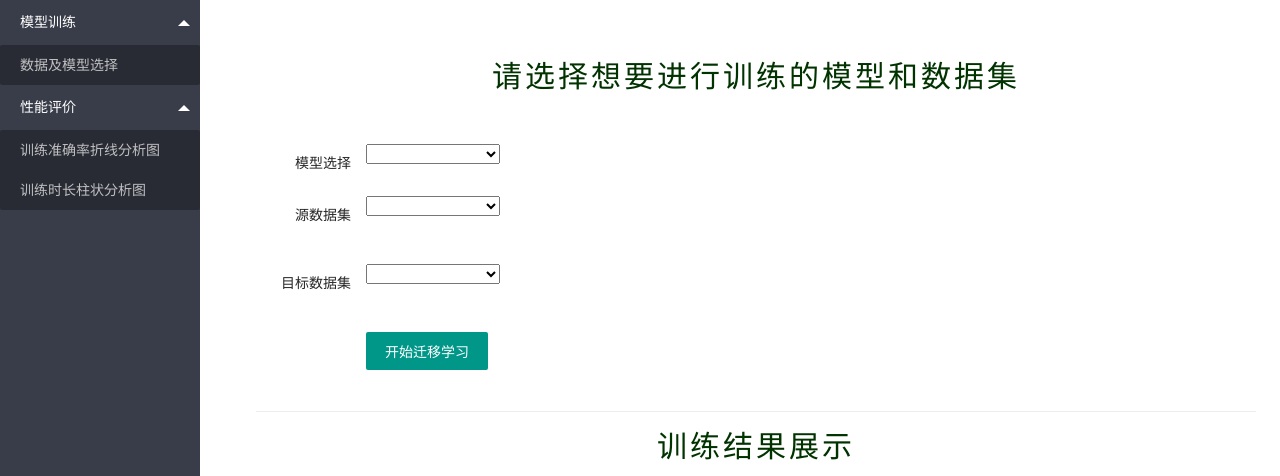
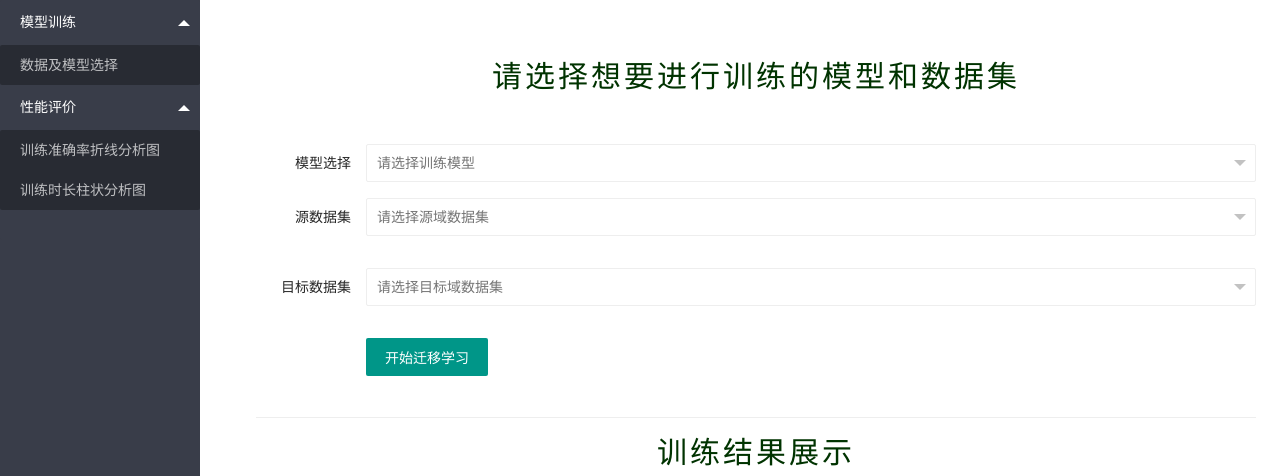
Before and after one commit to twilight2017/gradaution_project, a Django app: page / in a window 1280 px wide. Shown: the part 60-536 px from the top of the page. Run offline with Django 3.2, Linux system fonts and the light colour scheme.

Commit message:
Add files via upload

```diff
--- a/templates/identify.html
+++ b/templates/identify.html
@@ -62,33 +62,33 @@
     </br>
     </br>
   </br>
-          <form method="post">
+          <!--<form method="post">-->
         <div class="layui-form-item">
-            <form action="post">
+            <form class="layui-form" method="post">
                 {% csrf_token %}
-    <label class="layui-form-label">模型选择</label>
+        <label class="layui-form-label">模型选择</label>
           <div class="layui-input-block">
             <select name="model" lay-verify="required">
-              <option value=""></option>
+              <option value="">请选择训练模型</option>
               <option value="DSN">DSN</option>
               <option value="Last transfer learning model">上次迁移结果模型</option>
             </select>
           </div>
         </br>
-          <label class="layui-form-label">源数据集</label>
+       <label class="layui-form-label">源数据集</label>
           <div class="layui-input-block">
             <select name="source" lay-verify="required">
-              <option value=""></option>
+              <option value="">请选择源域数据集</option>
               <option value="单相电子式电能表">单相电子式电能表</option>
               <option value="电子式电流表">电子式电流表</option>
             </select>
           </div>
         </br>
         </br>
-            <label class="layui-form-label">目标数据集</label>
+        <label class="layui-form-label">目标数据集</label>
           <div class="layui-input-block">
             <select name="target" lay-verify="required">
-              <option value=""></option>
+              <option value="">请选择目标域数据集</option>
               <option value="单相电子式电能表">单相电子式电能表</option>
               <option value="电子式电流表">电子式电流表</option>
             </select>
@@ -97,7 +97,7 @@
     </br>
         <div class="layui-form-item">
           <div class="layui-input-block">
-            <button class="layui-btn" lay-submit lay-filter="formDemo">开始迁移学习</button>
+            <button class="layui-btn" lay-submit lay-filter="formDemo" style="position: center;">开始迁移学习</button>
           </div>
         </div>
       </form>
@@ -140,7 +140,10 @@
     </div>
   </body>
   <!--2.引入JS文件-->
-  <script type="text/javascript"></script>
-  <script type="text/javascript">
+  <script src="../static/layui/layui.js" type="text/javascript">
+      layui.use('form', function () {
+          var form = layui.form;
+          form.render();
+      })
 </script>
 </html>
```
